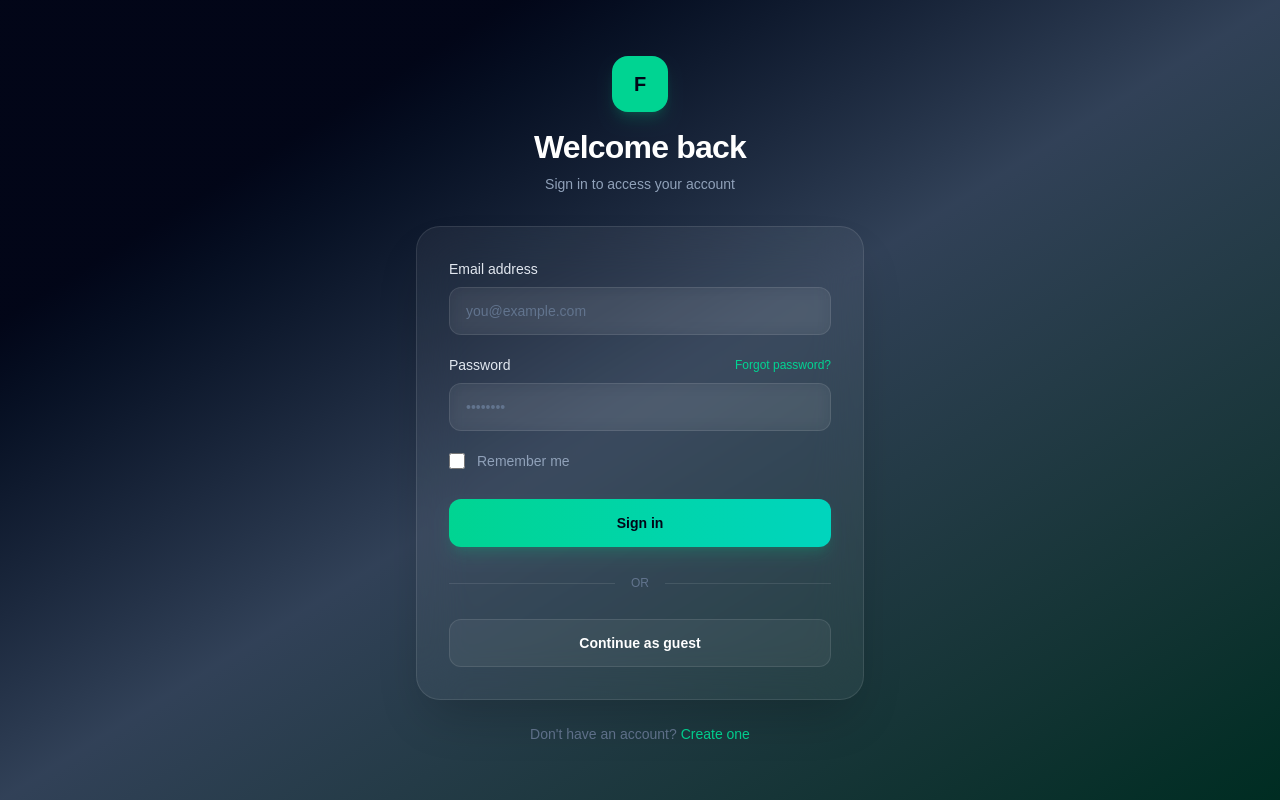
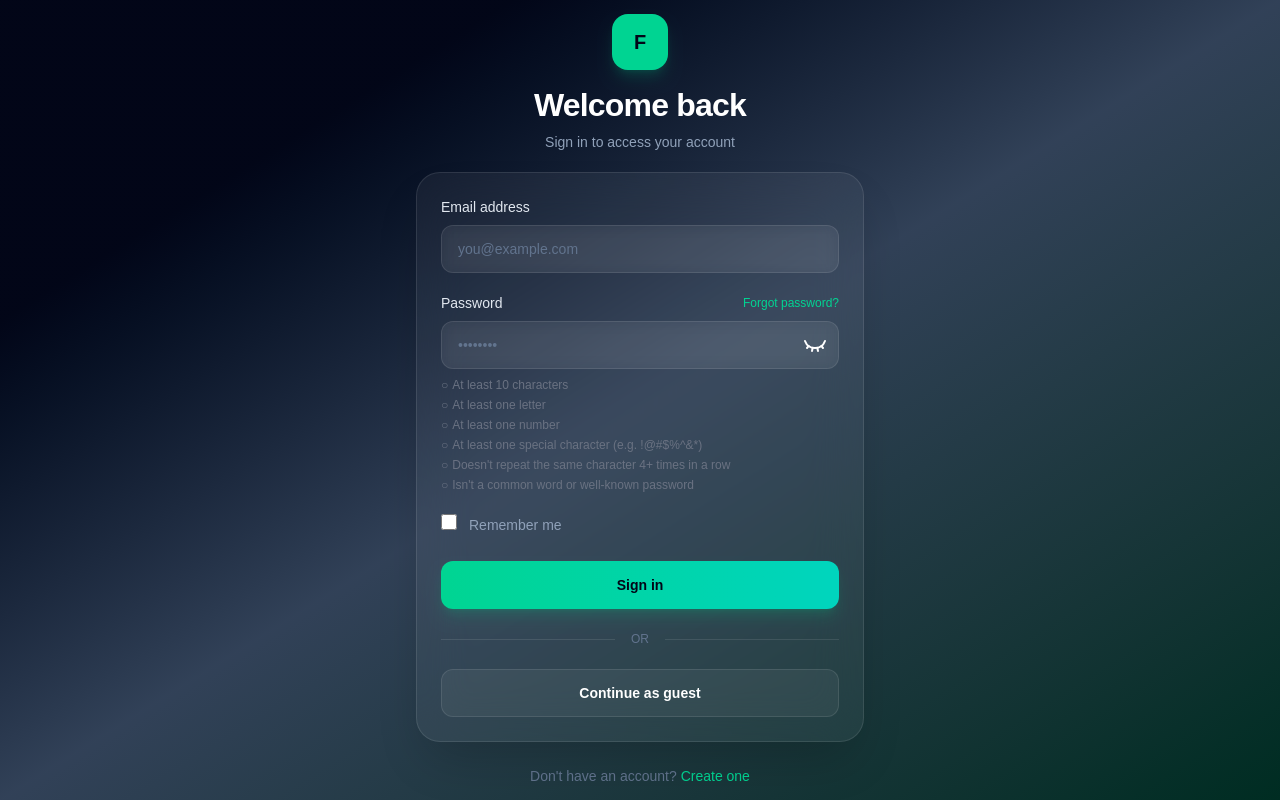
Before and after one commit to ParisaDarab/Fintech-Application, a Next.js app in the folder fintechApp/: page /login in a window 1280 px wide. Built offline with nearby package versions, Linux system fonts and the light colour scheme.

Commit message:
login form

```diff
--- a/fintechApp/app/login/page.tsx
+++ b/fintechApp/app/login/page.tsx
@@ -1,25 +1,63 @@
 "use client";
 
 import Link from "next/link";
-import { FormEvent, useState } from "react";
+import type { FormEvent } from "react";
+import { useState } from "react";
+import I18n from "@/lib/I18n/error.json";
+import clientApi from "@/api/clientApi";
+import { apiList } from "@/api/apiList";
 import { Button } from "@/components/Button";
 import { Input } from "@/components/Input";
 import { Logo } from "@/components/Logo";
-import clientApi from "@/api/clientApi";
-import { apiList } from "@/api/apiList";
-import { ApiError, ApiErrorResponse } from "@/models/error";
 import { ErrorText } from "@/components/Components";
+import { ApiError } from "@/models/error";
+
+import {
+  getPasswordRuleStatus,
+  PASSWORD_RULE_LABELS,
+  validateEmail,
+  validatePassword,
+} from "@/utilities/validate";
+
+type FieldErrors = {
+  email?: string;
+  password?: string;
+};
 
 const Login = () => {
   const [email, setEmail] = useState("");
   const [password, setPassword] = useState("");
   const [rememberMe, setRememberMe] = useState(false);
-  const [error, setError] = useState<ApiErrorResponse | null>(null);
+
+  const [fieldErrors, setFieldErrors] = useState<FieldErrors>({});
+
+  const [formError, setFormError] = useState<string | null>(null);
+
+  const [isLoading, setIsLoading] = useState(false);
 
   const handleSubmit = async (event: FormEvent<HTMLFormElement>) => {
     event.preventDefault();
 
+    // Clear previous errors
+    setFieldErrors({});
+    setFormError(null);
+
+    // Client-side validation
+    const emailError = validateEmail(email);
+    const passwordError = validatePassword(password);
+
+    if (emailError || passwordError) {
+      setFieldErrors({
+        email: emailError ?? undefined,
+        password: passwordError ?? undefined,
+      });
+
+      return;
+    }
+
     try {
+      setIsLoading(true);
+
       const response = await clientApi({
         ...apiList.authentication.login,
         body: {
@@ -28,15 +66,54 @@ const Login = () => {
           rememberMe,
         },
       });
-    } catch (apiError) {
-      if (apiError instanceof ApiError) {
-        const { statusCode, message, success, detail, error } = apiError;
-        setError({ statusCode, error, message, success, detail });
+
+      console.log("Login successful:", response);
+
+      // Example:
+      // router.replace("/dashboard");
+    } catch (error) {
+      if (error instanceof ApiError) {
+        // Backend validation errors
+        if (error.error.type === "VALIDATION_ERROR" && error.detail) {
+          const errors: FieldErrors = {};
+
+          for (const detail of error.detail) {
+            if (detail.field === "email") {
+              errors.email = detail.message;
+            }
+
+            if (detail.field === "password") {
+              errors.password = detail.message;
+            }
+          }
+
+          setFieldErrors(errors);
+
+          // If backend gave only a general validation error
+          // and no field-specific errors:
+          if (!errors.email && !errors.password) {
+            setFormError(error.message);
+          }
+
+          return;
+        }
+
+        // Authentication error
+        if (error.error.type === "INVALID_CREDENTIALS") {
+          setFormError(I18n.errors.INVALID_CREDENTIALS);
+          return;
+        }
+
+        // Other known API errors
+        setFormError(error.message);
 
         return;
       }
 
-      console.error("Unknown error:", error);
+      // Unexpected error
+      setFormError("Something went wrong. Please try again.");
+    } finally {
+      setIsLoading(false);
     }
   };
 
@@ -47,11 +124,22 @@ const Login = () => {
         <Logo />
 
         {/* Login Card */}
-        <div
-          className={`rounded-3xl border border-white/10 ${error ? " bg-red-700/20" : " bg-white/5"} p-8 shadow-2xl shadow-black/20 backdrop-blur-xl`}
-        >
-          {error && <ErrorText className="mb-5">{error.message}</ErrorText>}
-          <form onSubmit={handleSubmit} className="flex flex-col gap-5">
+        <div className="rounded-3xl border border-white/10 bg-white/5 p-6 shadow-2xl shadow-black/20 backdrop-blur-xl">
+          {/* Form-level error */}
+          {formError && (
+            <div
+              role="alert"
+              className="mb-5 rounded-xl border border-red-400/20 bg-red-400/10 px-4 py-3"
+            >
+              <ErrorText className="mt-0">{formError}</ErrorText>
+            </div>
+          )}
+
+          <form
+            onSubmit={handleSubmit}
+            className="flex flex-col gap-5"
+            noValidate
+          >
             {/* Email */}
             <div>
               <label
@@ -69,8 +157,24 @@ const Login = () => {
                 autoComplete="email"
                 required
                 value={email}
-                onChange={(event) => setEmail(event.target.value)}
+                aria-invalid={Boolean(fieldErrors.email)}
+                aria-describedby={fieldErrors.email ? "email-error" : undefined}
+                className="h-12 w-full"
+                onChange={(event) => {
+                  setEmail(event.target.value);
+
+                  if (fieldErrors.email) {
+                    setFieldErrors((prev) => ({
+                      ...prev,
+                      email: undefined,
+                    }));
+                  }
+                }}
               />
+
+              {fieldErrors.email && (
+                <ErrorText id="email-error">{fieldErrors.email}</ErrorText>
+              )}
             </div>
 
             {/* Password */}
@@ -99,8 +203,30 @@ const Login = () => {
                 autoComplete="current-password"
                 required
                 value={password}
-                onChange={(event) => setPassword(event.target.value)}
+                aria-invalid={Boolean(fieldErrors.password)}
+                aria-describedby={
+                  fieldErrors.password ? "password-error" : undefined
+                }
+                onChange={(event) => {
+                  setPassword(event.target.value);
+
+                  if (fieldErrors.password) {
+                    setFieldErrors((prev) => ({
+                      ...prev,
+                      password: undefined,
+                    }));
+                  }
+                }}
+                className="h-12 w-full"
+                validationPatternList={PASSWORD_RULE_LABELS}
+                validationFunction={getPasswordRuleStatus}
               />
+
+              {fieldErrors.password && (
+                <ErrorText id="password-error">
+                  {fieldErrors.password}
+                </ErrorText>
+              )}
             </div>
 
             {/* Remember Me */}
@@ -121,10 +247,15 @@ const Login = () => {
             </label>
 
             {/* Submit */}
-            <Button type="submit" text="Sign in" className="mt-2" />
+            <Button
+              type="submit"
+              text={isLoading ? "Signing in..." : "Sign in"}
+              disabled={isLoading}
+              className="mt-1"
+            />
 
             {/* Divider */}
-            <div className="flex items-center gap-4 py-2">
+            <div className="flex items-center gap-4 py-0.5">
               <div className="h-px flex-1 bg-white/10" />
 
               <span className="text-xs text-slate-500">OR</span>
--- a/fintechApp/components/Logo.tsx
+++ b/fintechApp/components/Logo.tsx
@@ -2,7 +2,7 @@ import React from 'react'
 
 export const Logo = () => {
   return (
-    <div className="mb-8 text-center">
+    <div className="mb-5 text-center">
       <div className="mx-auto mb-4 flex h-14 w-14 items-center justify-center rounded-2xl bg-emerald-400 shadow-lg shadow-emerald-500/20">
         <span className="text-xl font-bold text-slate-950">F</span>
       </div>
--- a/fintechApp/components/input.tsx
+++ b/fintechApp/components/input.tsx
@@ -1,24 +1,41 @@
-import type { InputHTMLAttributes } from "react";
+import { Eye, EyeClosed } from "lucide-react";
+import { useState, type InputHTMLAttributes } from "react";
 import { twMerge } from "tailwind-merge";
 
-type InputProps = InputHTMLAttributes<HTMLInputElement> & {
-  onChange?: (e: React.ChangeEvent<HTMLInputElement>) => void;
+type ValidationPatternList = Record<string, string>;
+
+type ValidationProps =
+  | {
+      validationPatternList: ValidationPatternList;
+      validationFunction: (value: string) => Record<string, boolean>;
+    }
+  | {
+      validationPatternList?: never;
+      validationFunction?: never;
     };
+
+type InputProps = InputHTMLAttributes<HTMLInputElement> & ValidationProps;
 
 export const Input = ({
   onChange,
   className = "",
   required = false,
   disabled = false,
-  value,
+  value = "",
   type = "text",
   placeholder,
+  validationPatternList,
+  validationFunction,
   ...props
 }: InputProps) => {
+  const [visible, setVisible] = useState(false);
+
+  const patternList = validationPatternList
+    ? Object.entries(validationPatternList)
+    : [];
+
   const inputClasses = twMerge(
     `
-      h-12
-      w-full
       rounded-xl
       border
       border-white/10
@@ -47,10 +64,18 @@ export const Input = ({
     className,
   );
 
+  const stringValue = String(value);
+
+  const validationResult = validationFunction?.(stringValue) ?? {};
+
+  const hasValue = stringValue.length > 0;
+
   return (
+    <>
+      <div className="relative">
         <input
           {...props}
-      type={type}
+          type={visible ? "text" : type}
           value={value}
           required={required}
           disabled={disabled}
@@ -58,5 +83,43 @@ export const Input = ({
           onChange={onChange}
           className={inputClasses}
         />
+        {type == "password" && (
+          <button
+          type="button"
+            className="absolute right-3 top-1/2 -translate-y-1/2"
+            onClick={() => {
+              setVisible(!visible);
+            }}
+          >
+            {!visible ? <EyeClosed color="white"/> : <Eye color="white"/>}
+          </button>
+        )}
+      </div>
+      {patternList.length > 0 && (
+        <ul className="mt-2 space-y-1">
+          {patternList.map(([key, message]) => {
+            const isValid = validationResult[key];
+
+            return (
+              <li
+                key={key}
+                className={twMerge(
+                  "text-xs transition-colors",
+                  !hasValue && "text-gray-500",
+                  hasValue && !isValid && "text-red-400",
+                  hasValue && isValid && "text-emerald-400",
+                )}
+              >
+                <span className="mr-1">
+                  {!hasValue ? "○" : isValid ? "✓" : "✕"}
+                </span>
+
+                {message}
+              </li>
+            );
+          })}
+        </ul>
+      )}
+    </>
   );
 };
--- /dev/null
+++ b/fintechApp/lib/I18n/error.json
@@ -0,0 +1,48 @@
+{
+  "errors": {
+    "AUTHENTICATION_ERROR": "Authentication failed.",
+    "AUTHORIZATION_ERROR": "You are not authorized to perform this action.",
+    "INVALID_CREDENTIALS": "Invalid username or password.",
+    "TOKEN_EXPIRED": "Your session token has expired.",
+    "TOKEN_INVALID": "The provided token is invalid.",
+    "TOKEN_MISSING": "Authentication token is missing.",
+
+    "VALIDATION_ERROR": "The request data is invalid.",
+    "INVALID_REQUEST": "The request is invalid.",
+    "MISSING_REQUIRED_FIELD": "A required field is missing.",
+    "INVALID_FIELD": "One or more fields contain invalid values.",
+    "INVALID_PARAMETER": "One or more parameters are invalid.",
+
+    "NOT_FOUND": "The requested resource was not found.",
+    "USER_NOT_FOUND": "User not found.",
+    "ACCOUNT_NOT_FOUND": "Account not found.",
+    "TRANSACTION_NOT_FOUND": "Transaction not found.",
+
+    "CONFLICT": "The request conflicts with the current state of the resource.",
+    "DUPLICATE_RESOURCE": "The resource already exists.",
+    "DUPLICATE_TRANSACTION": "The transaction already exists.",
+
+    "BAD_REQUEST": "The request could not be understood or processed.",
+    "METHOD_NOT_ALLOWED": "The requested HTTP method is not allowed.",
+    "UNSUPPORTED_MEDIA_TYPE": "The requested content type is not supported.",
+
+    "RATE_LIMIT_EXCEEDED": "Too many requests. Please try again later.",
+
+    "INSUFFICIENT_FUNDS": "Insufficient funds to complete the transaction.",
+    "ACCOUNT_LOCKED": "The account is locked.",
+    "ACCOUNT_SUSPENDED": "The account is suspended.",
+    "ACCOUNT_INACTIVE": "The account is inactive.",
+    "TRANSACTION_FAILED": "The transaction failed.",
+    "TRANSACTION_DECLINED": "The transaction was declined.",
+    "TRANSACTION_CANCELLED": "The transaction was cancelled.",
+
+    "SERVICE_UNAVAILABLE": "The service is temporarily unavailable.",
+    "GATEWAY_ERROR": "An error occurred while communicating with an external service.",
+    "EXTERNAL_SERVICE_ERROR": "An external service returned an error.",
+    "DATABASE_ERROR": "A database error occurred.",
+    "TIMEOUT_ERROR": "The request timed out.",
+
+    "INTERNAL_SERVER_ERROR": "An unexpected error occurred.",
+    "UNKNOWN_ERROR": "An unknown error occurred."
+  }
+}
--- a/fintechApp/package.json
+++ b/fintechApp/package.json
@@ -13,6 +13,7 @@
     "@fortawesome/free-solid-svg-icons": "^7.3.1",
     "@fortawesome/react-fontawesome": "^3.5.0",
     "@tanstack/react-query": "^5.101.4",
+    "lucide-react": "^1.42.0",
     "next": "16.3.0",
     "react": "19.2.8",
     "react-dom": "19.2.8",
```
Also changed, not shown: 1 other file (tests, documents, lock files or other folders). Lines whose indentation alone changed are shown as unchanged.
